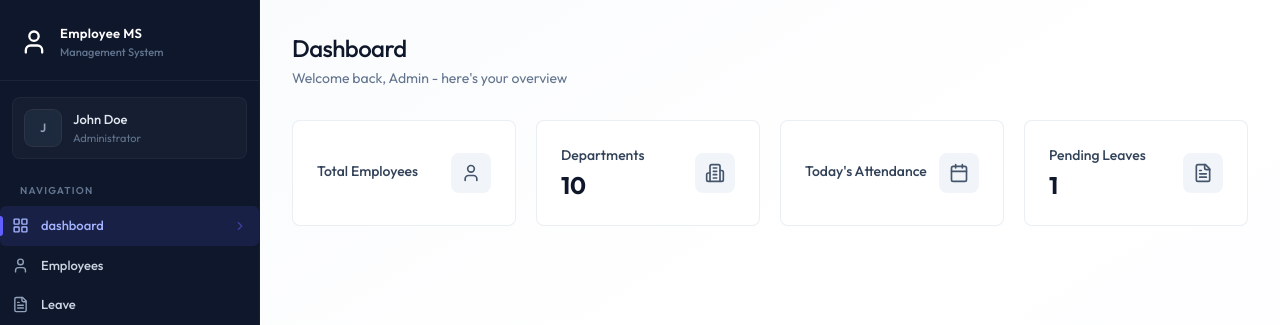
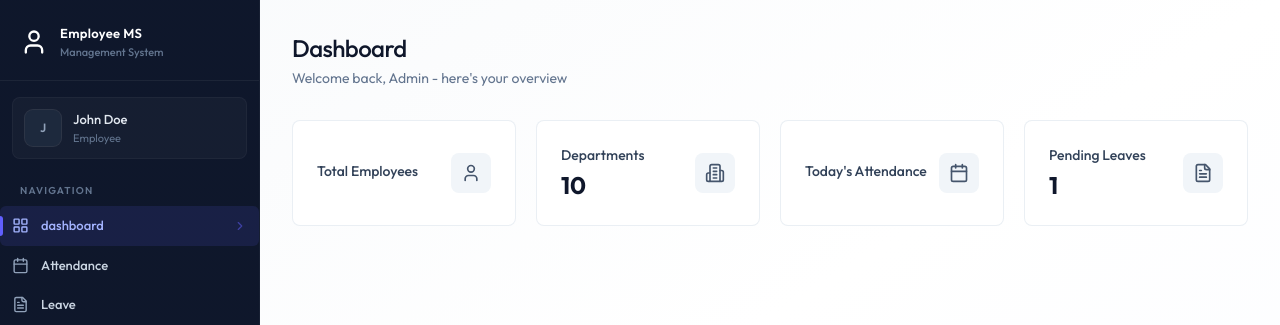
Before and after one commit to Vanshika-sketch/Full-Stack-EMS, a React (Vite) app in the folder client/: page /dashboard in a window 1280 px wide. Shown: the top 325 px of the page. Built offline with nearby package versions, Linux system fonts and the light colour scheme.

Commit message:
Attendance page UI completed

```diff
--- a/client/src/components/Loading.jsx
+++ b/client/src/components/Loading.jsx
@@ -10,4 +10,4 @@ const Loading = () => {
   )
 }
 
-export default Loading
+export default Loading;
--- a/client/src/components/Sidebar.jsx
+++ b/client/src/components/Sidebar.jsx
@@ -18,7 +18,7 @@ const Sidebar = () => {
     setMobileOpen(false);
   }, [pathname]);
 
-  const role ='ADMIN' || 'EMPLOYEE';
+  const role ='' || 'EMPLOYEE';
   const navItems = [
     {name:'dashboard', href:'/dashboard', icon:LayoutGridIcon},
     role === 'ADMIN' ?
--- /dev/null
+++ b/client/src/components/attendance/AttendanceHistory.jsx
@@ -0,0 +1,7 @@
+import React from 'react'
+
+export const AttendanceHistory = () => {
+  return (
+    <div>AttendanceHistory</div>
+  )
+}
--- /dev/null
+++ b/client/src/components/attendance/AttendanceStats.jsx
@@ -0,0 +1,9 @@
+import React from 'react'
+
+const AttendanceStats = () => {
+  return (
+    <div>AttendanceStats</div>
+  )
+}
+
+export default AttendanceStats
```
